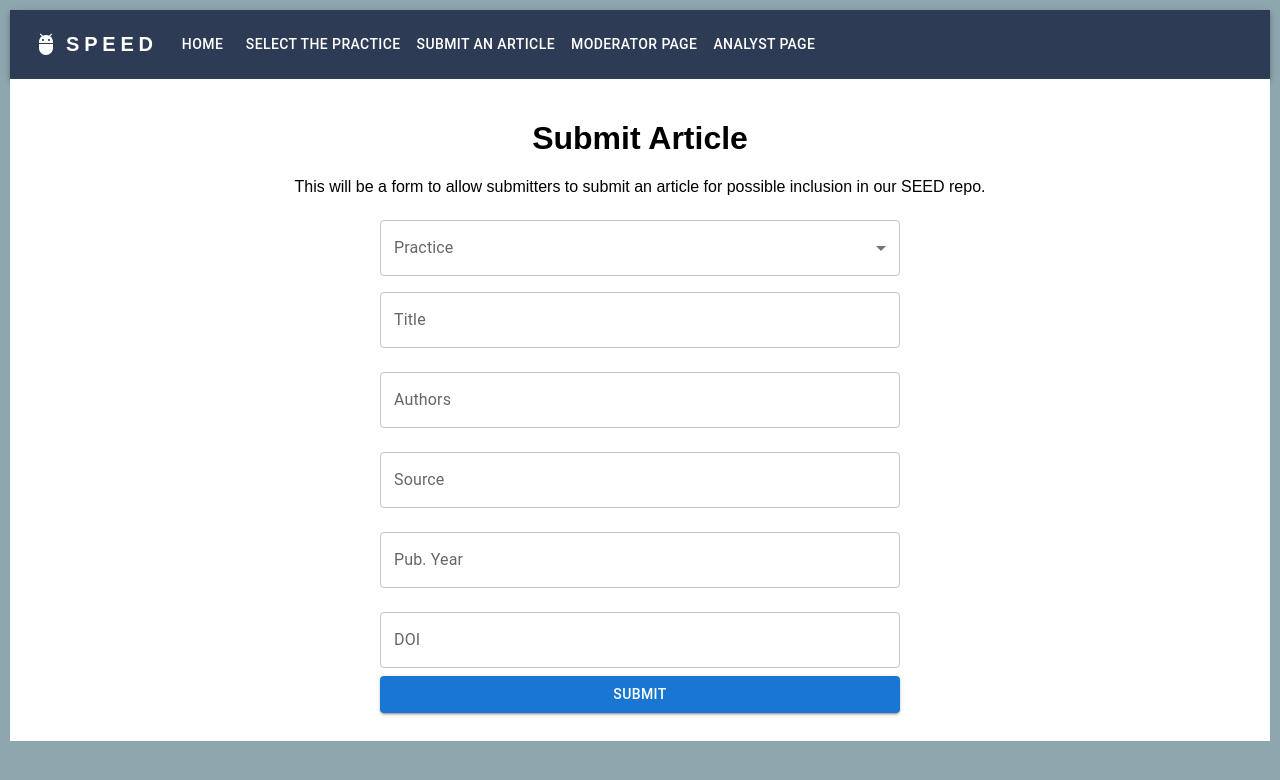
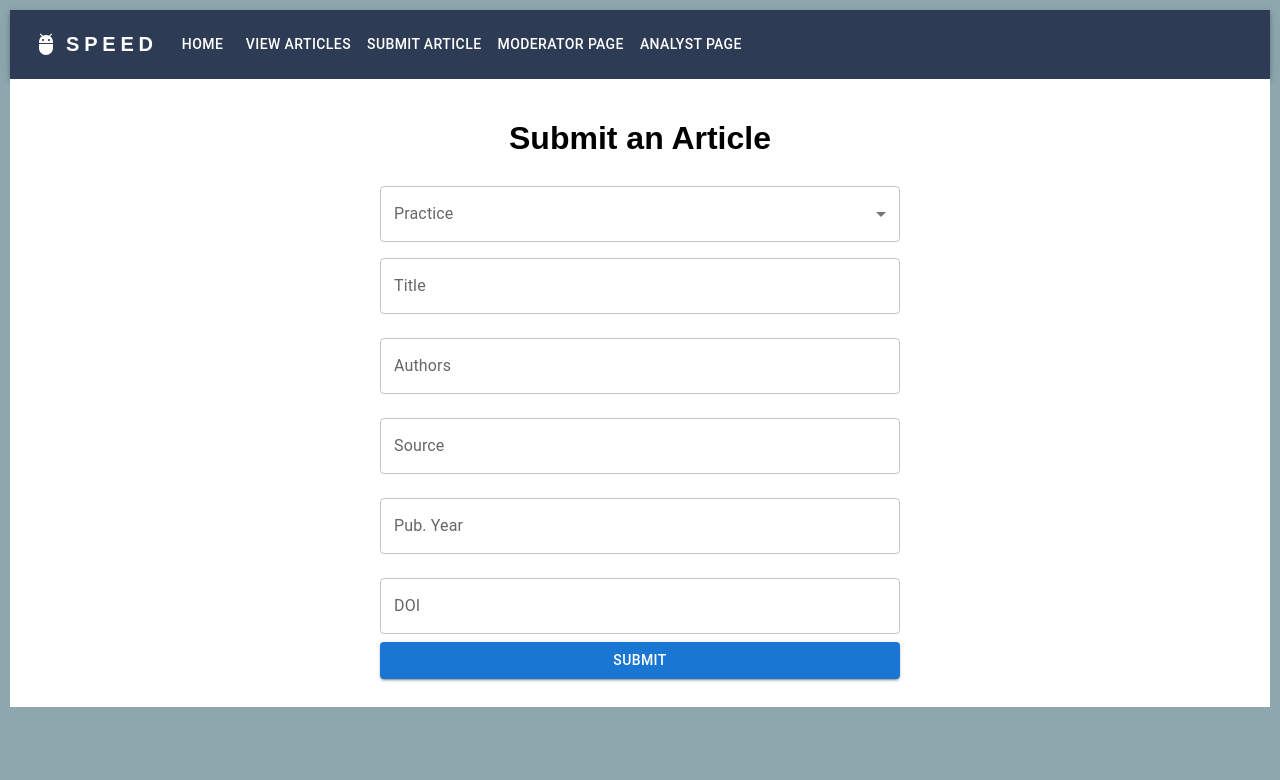
Before and after one commit to Exotica0122/CISE_Assignment_1B, a React (Create React App) app in the folder frontend/: page /SubmitArticle in a window 1280 px wide. Shown: the top 780 px of the page. Built offline with nearby package versions, Linux system fonts and the light colour scheme.

Commit message:
Updated button styling and margin

```diff
--- a/frontend/src/components/AnalystTable.js
+++ b/frontend/src/components/AnalystTable.js
@@ -245,7 +245,11 @@ const AnalystTable = (props) => {
                                                 if (column.id === "action") {
                                                     return (
                                                         <>
-                                                            <ButtonGroup>
+                                                            <Box
+                                                                m={2}
+                                                                display="flex"
+                                                                alignItems="center"
+                                                            >
                                                                 <Button
                                                                     variant="contained"
                                                                     color="success"
@@ -274,7 +278,7 @@ const AnalystTable = (props) => {
                                                                 >
                                                                     Reject
                                                                 </Button>
-                                                            </ButtonGroup>
+                                                            </Box>
                                                         </>
                                                     );
                                                 }
@@ -284,11 +288,11 @@ const AnalystTable = (props) => {
                                                         align={column.align}
                                                     >
                                                         {column.format &&
-                                                        typeof value ===
+                                                            typeof value ===
                                                             "number"
                                                             ? column.format(
-                                                                  value
-                                                              )
+                                                                value
+                                                            )
                                                             : value}
                                                     </TableCell>
                                                 );
--- a/frontend/src/components/NavBar.js
+++ b/frontend/src/components/NavBar.js
@@ -14,8 +14,8 @@ import MenuItem from "@mui/material/MenuItem";
 import AdbIcon from "@mui/icons-material/Adb";
 const pages = [
     { title: "Home", link: "/" },
-    { title: "Select the Practice", link: "/SEPractice" },
-    { title: "Submit an Article", link: "/SubmitArticle" },
+    { title: "View Articles", link: "/SEPractice" },
+    { title: "Submit Article", link: "/SubmitArticle" },
     { title: "Moderator Page", link: "/admin" },
     { title: "Analyst Page", link: "/analyst" },
 ];
--- a/frontend/src/pages/Submit-Article.js
+++ b/frontend/src/pages/Submit-Article.js
@@ -4,11 +4,7 @@ import '../index.css';
 const SubmitArticle = () => {
     return (
         <div className="content-center">
-            <h1>Submit Article</h1>
-            <p>
-                This will be a form to allow submitters to submit an article for
-                possible inclusion in our SEED repo.
-            </p>
+            <h1>Submit an Article</h1>
             <SubmissionForm />
         </div>
     );
```
